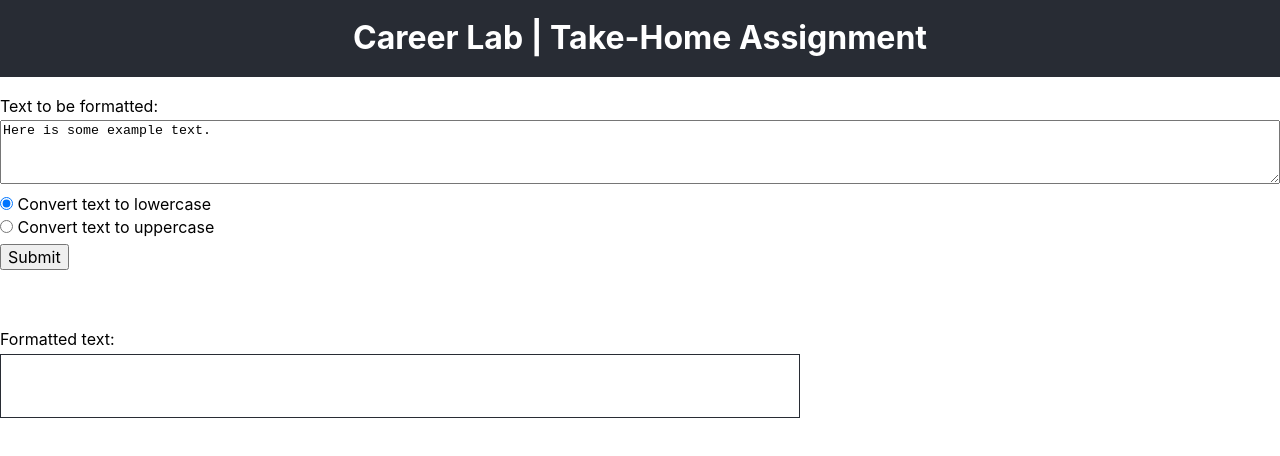
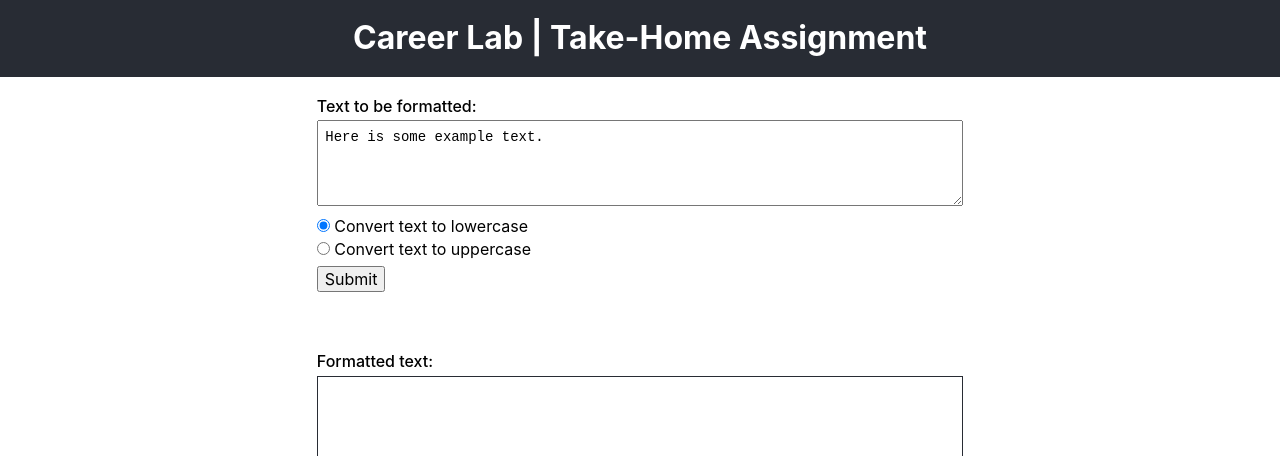
Before and after one commit to the-collab-lab/take-home-assignment, a React (Create React App) app: page / in a window 1280 px wide. Shown: the top 456 px of the page. Built offline with nearby package versions, Linux system fonts and the light colour scheme.

Commit message:
Tweak styles

```diff
--- a/src/App.css
+++ b/src/App.css
@@ -1,15 +1,16 @@
 header {
   background-color: #282c34;
   color: white;
-  margin-bottom: 20px;
-  padding: 20px 0;
+  margin-bottom: 2rem;
+  padding: 2rem 0;
   text-align: center;
 }
 
-main {
-    margin: 1rem auto;
-    max-width: 800px;
-    padding: 0 20px;
+form {
+  margin: 1.6rem auto;
+  max-width: 80rem;
+  max-width: 68ch;
+  padding: 0 2rem;
 }
 
 .form-control > * + *,
@@ -19,6 +20,7 @@ main {
 
 .form-control__text > label {
   display: table;
+  font-weight: 500;
 }
 
 .result-wrapper {
@@ -27,16 +29,17 @@ main {
 
 textarea,
 output {
+	font-size: 1.4rem;
   width: 100%;
-    height: 6.4rem;
+  height: 8.6rem;
+  padding: 0.75rem;
+
 }
 
 #result {
   display: block;
   border: solid 1px #282c34;
-    max-width: 800px;
   overflow: auto;
-    padding: 1.6rem;
   text-align: left;
   white-space: pre;
 }
```
Lines whose indentation alone changed are shown as unchanged.
